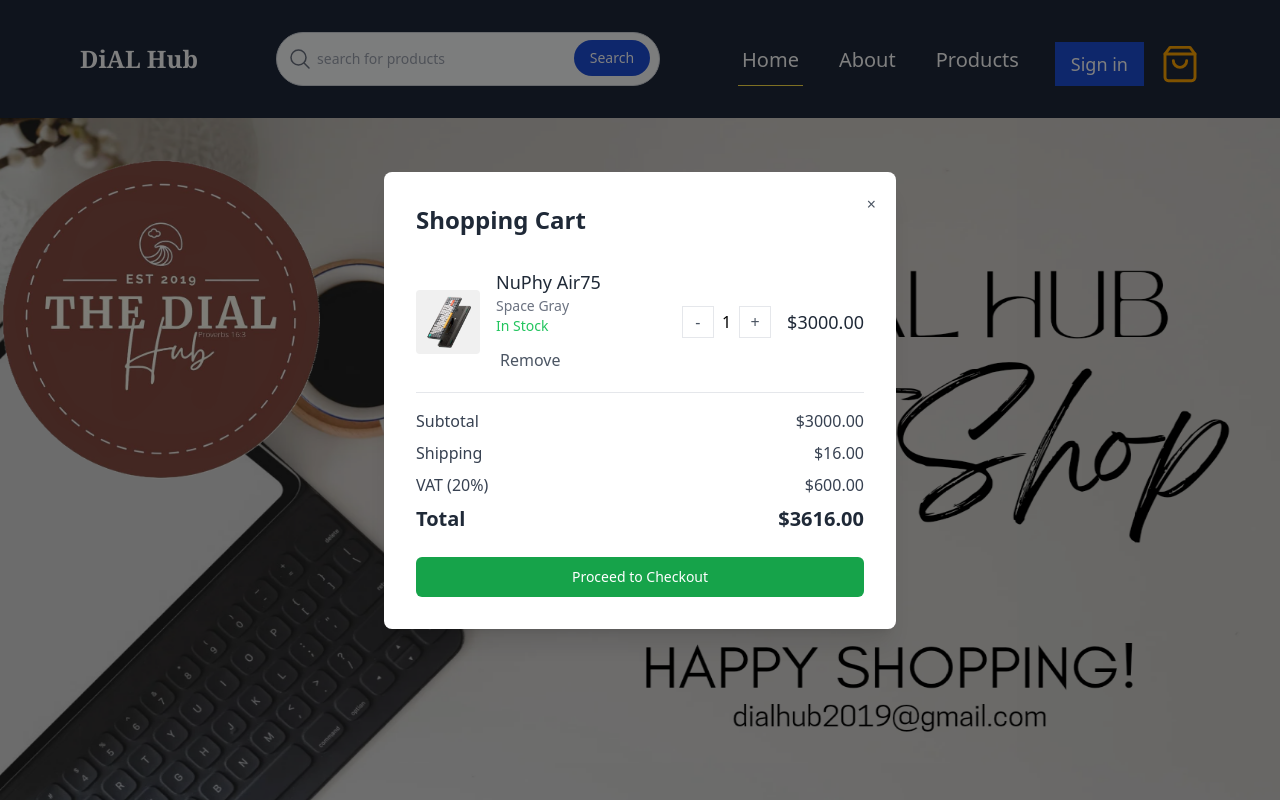
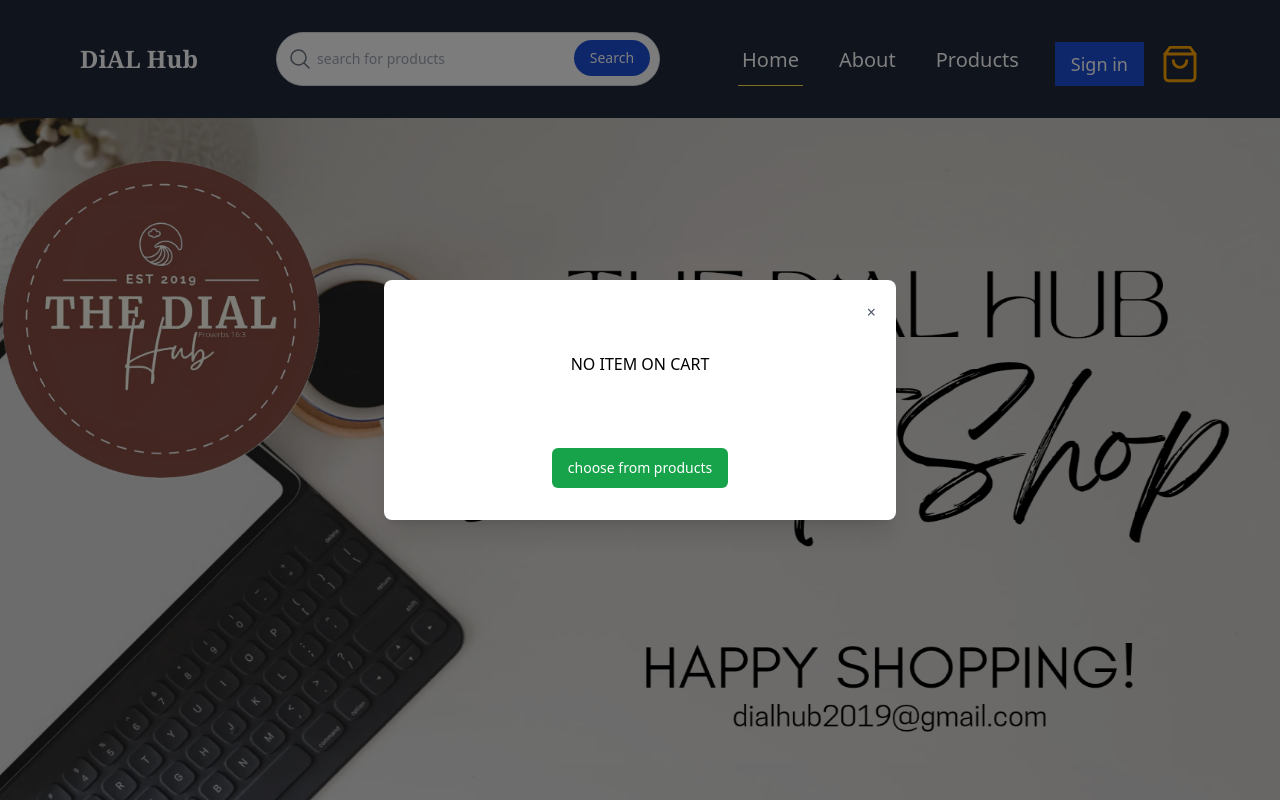
Before and after one commit to dinesdayrit/DiALHub-Store-React-TS-Tailwind, a React (Vite) app: page / in a window 1280 px wide. Both pictures are taken after a click on the button 1180 px from the left and 64 px from the top of the page. Shown: the top 800 px of the page. Built offline with nearby package versions, Linux system fonts and the light colour scheme.

Commit message:
feat: global state for storing cart items

```diff
--- a/src/components/modals/MyCart.tsx
+++ b/src/components/modals/MyCart.tsx
@@ -1,20 +1,15 @@
 import { useModalState } from "@/hooks/useModalState";
 import { Button } from "../ui/button";
+import { useCartStore } from "@/hooks/useCartStore";
 
 export default function MyCart() {
   const { closeCartModal } = useModalState();
-  const cartItems = [
-    {
-      id: 1,
-      name: "NuPhy Air75",
-      price: 3000.0,
-      image: "/nuphyAir.png",
-      color: "Space Gray",
-      status: "In Stock",
-    },
-  ];
+  const { cartItems, removeFromCart, updateItemQuantity } = useCartStore();
 
-  const subtotal = cartItems.reduce((total, item) => total + item.price, 0);
+  const subtotal = cartItems.reduce(
+    (total, item) => total + item.price * (item.quantity || 1),
+    0
+  );
   const shipping = 16.0;
   const vat = subtotal * 0.2;
   const total = subtotal + shipping + vat;
@@ -28,6 +23,13 @@
         >
           &times;
         </div>
+        {cartItems.length === 0 ? (
+          <div className="flex flex-col gap-8 justify-center items-center">
+            <h1 className="py-10">NO ITEM ON CART</h1>
+            <Button>choose from products</Button>
+          </div>
+        ) : (
+          <>
             <h1 className="mb-4 text-2xl font-semibold text-gray-800">
               Shopping Cart
             </h1>
@@ -42,26 +44,41 @@
                   className="h-16 w-16 rounded"
                 />
                 <div className="ml-4 flex-1">
-              <h2 className="text-lg font-medium text-gray-800">{item.name}</h2>
+                  <h2 className="text-lg font-medium text-gray-800">
+                    {item.name}
+                  </h2>
                   <p className="text-sm text-gray-500">{item.color}</p>
                   <p className="text-sm text-green-500">{item.status}</p>
                   <div className="mt-2 flex items-center space-x-2">
-                <button className="p-1 text-gray-600 hover:text-gray-800">
+                    <button
+                      className="p-1 text-gray-600 hover:text-gray-800"
+                      onClick={() => removeFromCart(item.id)}
+                    >
                       Remove
                     </button>
                   </div>
                 </div>
                 <div className="flex items-center">
-              <button className="h-8 w-8 border border-gray-200 text-gray-600">
+                  <button
+                    className="h-8 w-8 border border-gray-200 text-gray-600"
+                    onClick={() =>
+                      updateItemQuantity(item.id, (item.quantity || 1) - 1)
+                    }
+                  >
                     -
                   </button>
-              <span className="mx-2">1</span>
-              <button className="h-8 w-8 border border-gray-200 text-gray-600">
+                  <span className="mx-2">{item.quantity || 1}</span>
+                  <button
+                    className="h-8 w-8 border border-gray-200 text-gray-600"
+                    onClick={() =>
+                      updateItemQuantity(item.id, (item.quantity || 1) + 1)
+                    }
+                  >
                     +
                   </button>
                 </div>
                 <p className="ml-4 text-lg font-medium text-gray-800">
-              ${item.price.toFixed(2)}
+                  ${(item.price * (item.quantity || 1)).toFixed(2)}
                 </p>
               </div>
             ))}
@@ -84,6 +101,8 @@
               </div>
             </div>
             <Button className="mt-6 w-full">Proceed to Checkout</Button>
+          </>
+        )}
       </div>
     </div>
   );
--- /dev/null
+++ b/src/hooks/useCartStore.ts
@@ -0,0 +1,36 @@
+import create from "zustand";
+
+interface CartItem {
+  id: number;
+  name: string;
+  price: number;
+  image: string;
+  color: string;
+  status: string;
+  quantity?: number;
+}
+
+interface CartState {
+  cartItems: CartItem[];
+  addToCart: (item: CartItem) => void;
+  removeFromCart: (itemId: number) => void;
+  updateItemQuantity: (itemId: number, quantity: number) => void;
+  clearCart: () => void;
+}
+
+export const useCartStore = create<CartState>((set) => ({
+  cartItems: [],
+  addToCart: (item) =>
+    set((state) => ({ cartItems: [...state.cartItems, item] })),
+  removeFromCart: (itemId) =>
+    set((state) => ({
+      cartItems: state.cartItems.filter((item) => item.id !== itemId),
+    })),
+  updateItemQuantity: (itemId, quantity) =>
+    set((state) => ({
+      cartItems: state.cartItems.map((item) =>
+        item.id === itemId ? { ...item, quantity } : item
+      ),
+    })),
+  clearCart: () => set({ cartItems: [] }),
+}));
```
Lines whose indentation alone changed are shown as unchanged.
